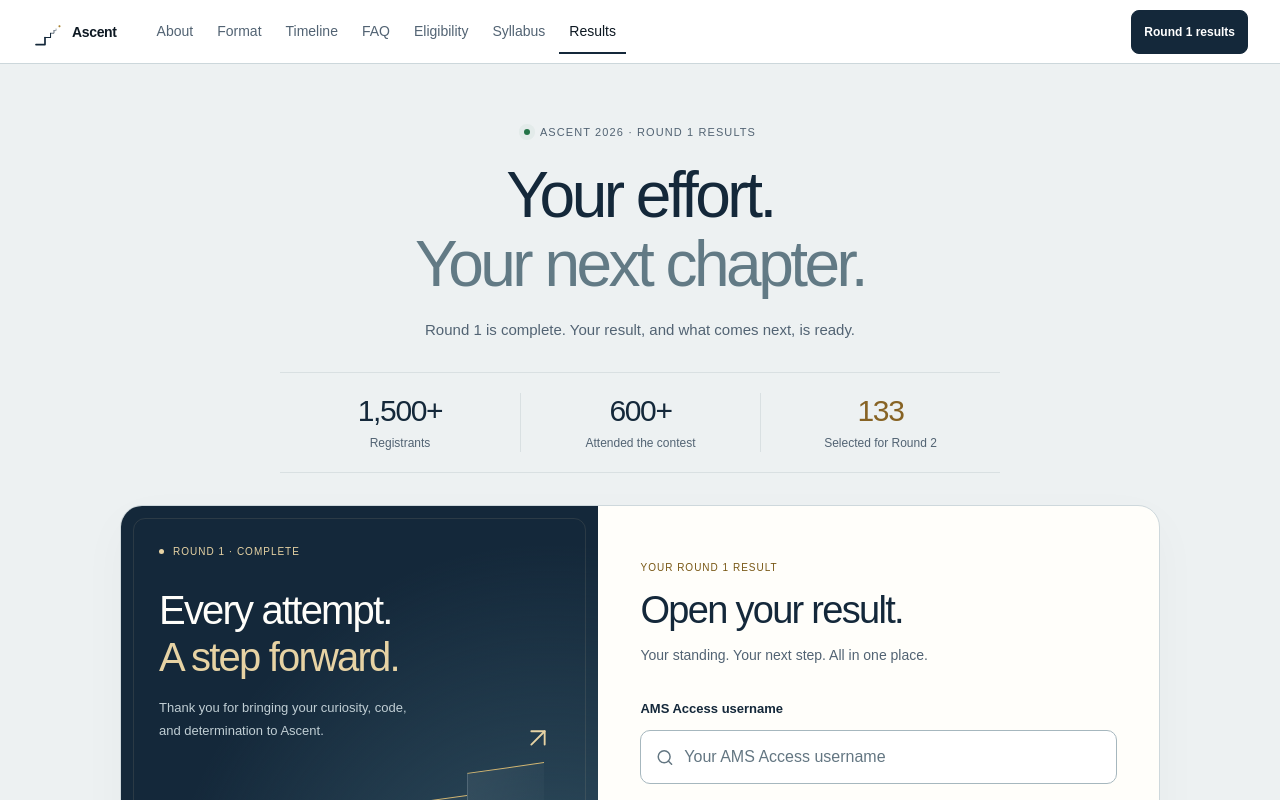
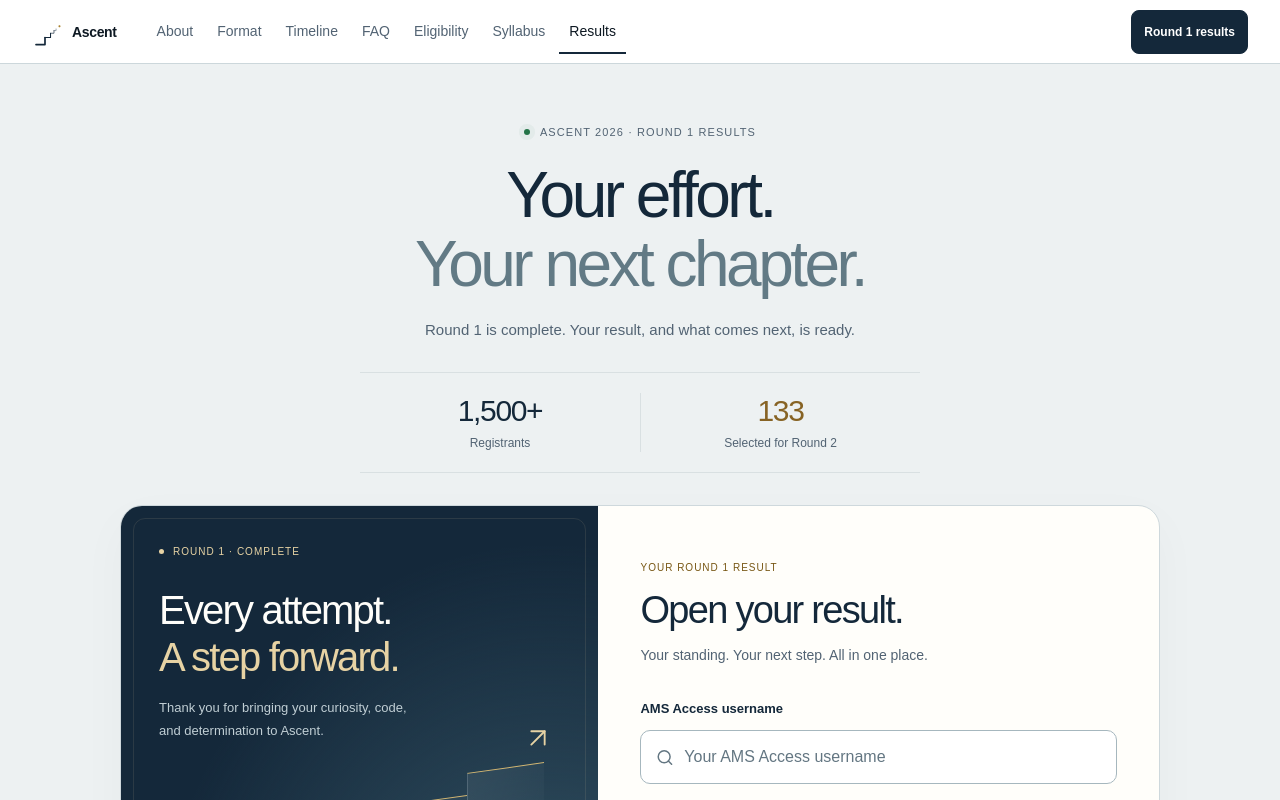
Before and after one commit to Algorithms-Mathematics-Society/ascent, a Next.js app: page /results in a window 1280 px wide. Shown: the top 800 px of the page. Built offline with nearby package versions, Linux system fonts and the light colour scheme; a web font is replaced by a local one.

Commit message:
fix: remove incorrect contest attendance claim

```diff
--- a/src/app/results/opengraph-image.tsx
+++ b/src/app/results/opengraph-image.tsx
@@ -1,6 +1,6 @@
 import { ImageResponse } from "next/og";
 import { ROUND_ONE_SELECTION_COUNT } from "@/lib/results";
-import { ROUND_ONE_ATTENDEES, ROUND_ONE_REGISTRANTS } from "@/content/results";
+import { ROUND_ONE_REGISTRANTS } from "@/content/results";
 
 export const alt = `Ascent 2026 Round 1 results. The top ${ROUND_ONE_SELECTION_COUNT} advance to Round 2.`;
 export const size = { width: 1200, height: 627 };
@@ -14,7 +14,7 @@ export default function Image() {
       <div style={{ display: "flex", justifyContent: "space-between", color: "#e7d3a4", fontSize: 23, letterSpacing: 3 }}><span>ASCENT / 2026</span><span>ROUND 1 RESULTS</span></div>
       <div style={{ display: "flex", flexDirection: "column", fontSize: 88, lineHeight: 1.05, letterSpacing: -4, marginTop: 70 }}><span>The ascent</span><span>continues.</span></div>
       <div style={{ display: "flex", fontSize: 27, color: "#e7d3a4", marginTop: 30 }}>{ROUND_ONE_SELECTION_COUNT} selected for Round 2.</div>
-      <div style={{ display: "flex", fontSize: 19, color: "#bdcdd4", marginTop: 14 }}>{ROUND_ONE_REGISTRANTS} registrants · {ROUND_ONE_ATTENDEES} attended the contest</div>
+      <div style={{ display: "flex", fontSize: 19, color: "#bdcdd4", marginTop: 14 }}>{ROUND_ONE_REGISTRANTS} registrants</div>
       <div style={{ display: "flex", justifyContent: "space-between", marginTop: "auto", fontSize: 20, color: "#e7d3a4" }}><span>Algorithms &amp; Mathematics Society</span><span>ascent.amshq.in/results</span></div>
     </div>, size,
   );
--- a/src/app/results/page.tsx
+++ b/src/app/results/page.tsx
@@ -3,12 +3,12 @@ import Navbar from "@/components/layout/Navbar";
 import Footer from "@/components/layout/Footer";
 import ResultsExperience from "@/components/results/ResultsExperience";
 import { getRoundOneStandings } from "@/lib/resultsData";
-import { ROUND_ONE_ATTENDEES, ROUND_ONE_REGISTRANTS } from "@/content/results";
+import { ROUND_ONE_REGISTRANTS } from "@/content/results";
 import { ROUND_ONE_SELECTION_COUNT } from "@/lib/results";
 
 export const metadata: Metadata = {
   title: "Round 1 results | Ascent 2026",
-  description: `${ROUND_ONE_REGISTRANTS} registrants. ${ROUND_ONE_ATTENDEES} attended the contest. ${ROUND_ONE_SELECTION_COUNT} selected for Round 2. Check your Ascent result with your AMS Access username.`,
+  description: `${ROUND_ONE_REGISTRANTS} registrants. ${ROUND_ONE_SELECTION_COUNT} selected for Round 2. Check your Ascent result with your AMS Access username.`,
   alternates: { canonical: "/results" },
   openGraph: { title: "Ascent 2026 · Round 1 results", description: "The results are here. Discover your rank and your next chapter.", url: "/results" },
   twitter: { card: "summary_large_image", title: "Ascent 2026 · Round 1 results", description: "The results are here. Discover your rank and your next chapter." },
--- a/src/components/results/ResultsExperience.tsx
+++ b/src/components/results/ResultsExperience.tsx
@@ -3,7 +3,7 @@
 import { useEffect, useRef, useState, type FormEvent } from "react";
 import { ArrowRight, ArrowUpRight, Check, CheckCircle2, Download, Loader2, Mountain, Search, Trophy } from "lucide-react";
 import { hasRecordedSubmission, isResultResponse, normalizeResultUsername, type ResultResponse } from "@/lib/results";
-import { ROUND_ONE_ATTENDEES, ROUND_ONE_REGISTRANTS } from "@/content/results";
+import { ROUND_ONE_REGISTRANTS } from "@/content/results";
 import styles from "./results.module.css";
 import dynamic from "next/dynamic";
 
@@ -83,7 +83,6 @@ export default function ResultsExperience({ selectionCount }: { selectionCount:
         <p>Round 1 is complete. Your result, and what comes next, is ready.</p>
         <dl className={styles.roundStats} aria-label="Round 1 summary">
           <div><dt>Registrants</dt><dd>{ROUND_ONE_REGISTRANTS}</dd></div>
-          <div><dt>Attended the contest</dt><dd>{ROUND_ONE_ATTENDEES}</dd></div>
           <div><dt>Selected for Round 2</dt><dd>{selectionCount}</dd></div>
         </dl>
       </div>
--- a/src/components/results/results.module.css
+++ b/src/components/results/results.module.css
@@ -11,7 +11,7 @@
 .intro h1 { margin-top: 20px; font-size: clamp(40px, 5.8vw, 64px); font-weight: 500; letter-spacing: -.055em; line-height: 1.08; text-wrap: balance; }
 .intro h1 > span { color: #627a85; }
 .intro > p:not(.eyebrow) { max-width: 460px; margin: 18px auto 0; font-size: 15px; line-height: 1.7; color: var(--muted); text-wrap: balance; }
-.roundStats { display: grid; grid-template-columns: repeat(3, minmax(0, 1fr)); max-width: 720px; margin: 30px auto 0; padding: 20px 0; border-block: 1px solid var(--line); }
+.roundStats { display: grid; grid-template-columns: repeat(2, minmax(0, 1fr)); max-width: 560px; margin: 30px auto 0; padding: 20px 0; border-block: 1px solid var(--line); }
 .roundStats > div { display: flex; flex-direction: column-reverse; justify-content: end; gap: 5px; padding: 0 16px; }
 .roundStats > div + div { border-left: 1px solid var(--line); }
 .roundStats dt { color: var(--muted); font-size: 12px; line-height: 1.5; }
--- a/src/components/sections/Hero.tsx
+++ b/src/components/sections/Hero.tsx
@@ -5,7 +5,7 @@ import { site } from "@/content/site";
 import { REGISTRATION_CLOSED } from "@/lib/registrationLaunch";
 import Countdown from "./Countdown";
 import { ROUND_ONE_SELECTION_COUNT } from "@/lib/results";
-import { ROUND_ONE_ATTENDEES, ROUND_ONE_REGISTRANTS } from "@/content/results";
+import { ROUND_ONE_REGISTRANTS } from "@/content/results";
 import DeferredHeroCacheField from "./DeferredHeroCacheField";
 
 export default function Hero() {
@@ -47,7 +47,7 @@ export default function Hero() {
               </p>
             ) : null}
 
-            {REGISTRATION_CLOSED ? <p className="mt-3 text-sm leading-6 text-ascent-muted">{ROUND_ONE_REGISTRANTS} registrants · {ROUND_ONE_ATTENDEES} attended the contest · {ROUND_ONE_SELECTION_COUNT} selected for Round 2</p> : null}
+            {REGISTRATION_CLOSED ? <p className="mt-3 text-sm leading-6 text-ascent-muted">{ROUND_ONE_REGISTRANTS} registrants · {ROUND_ONE_SELECTION_COUNT} selected for Round 2</p> : null}
 
             <div className={`${REGISTRATION_CLOSED ? "mt-4" : "mt-7 sm:mt-8"} flex flex-wrap items-center gap-3`}>
               {REGISTRATION_CLOSED ? (
--- a/src/content/results.ts
+++ b/src/content/results.ts
@@ -1,3 +1,2 @@
 // Organizer-supplied edition figures. The standings export is not attendance data.
 export const ROUND_ONE_REGISTRANTS = "1,500+";
-export const ROUND_ONE_ATTENDEES = "600+";
```
Also changed, not shown: test/browser/results.cjs (+1 -1 lines), 2 other files (tests, documents, lock files or other folders).
